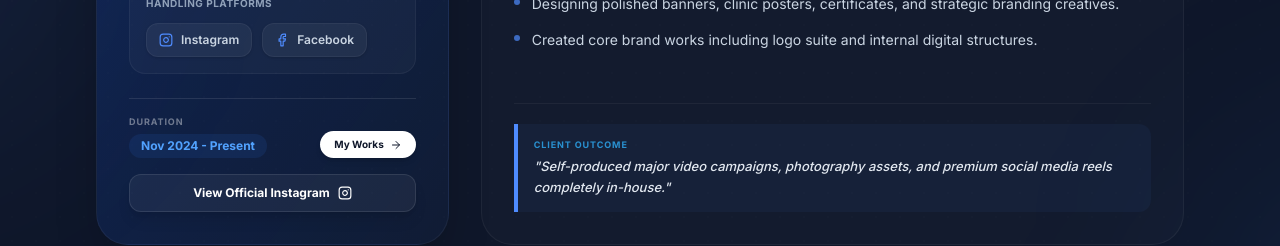
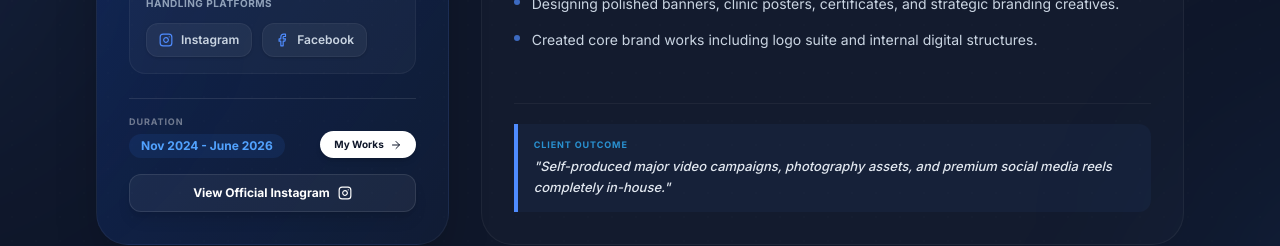
Before and after one commit to naveenraja-ux/Naveen-Freelancer, a React (Vite) app: page / in a window 1280 px wide. Shown: the part 3140-3386 px from the top of the page. Built offline with nearby package versions, Linux system fonts and the light colour scheme.

Commit message:
feat: update Apollo Dental Clinic duration
Update the tenure for the Apollo Dental Clinic role to reflect the completed project duration.

```diff
--- a/src/PortfolioApp.tsx
+++ b/src/PortfolioApp.tsx
@@ -1851,7 +1851,7 @@ const Experience = () => {
       company: "Apollo Dental Clinic",
       role: "Social Media Manager, Videographer & Digital Designer",
       location: "RS Puram, Coimbatore, Tamil Nadu",
-      duration: "Nov 2024 - Present",
+      duration: "Nov 2024 - June 2026",
       description: [
         "Independently shooting professional medical videos, campaign shots, and clinician photography directly on-site.",
         "Editing and producing high-converting creative video reels and patient narrative features from scratch.",
```
